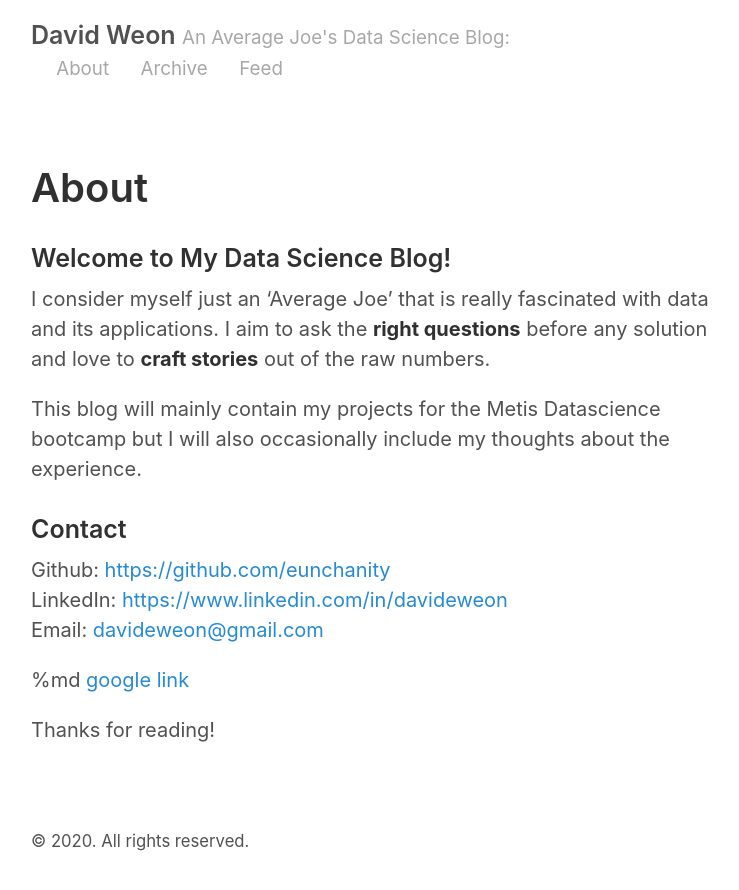
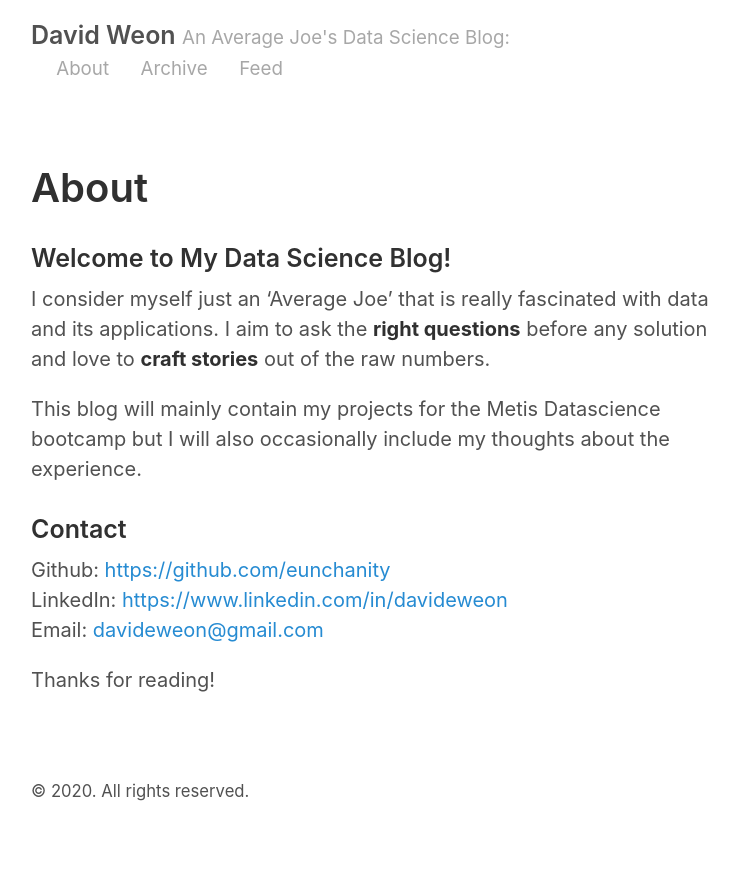
Before and after one commit to eunchanity/eunchanity.github.io, a Jekyll site: the page built from about.md, in a window 1280 px wide. Shown: the top 890 px of the page, without its empty margins (259-998 px from the left). Built offline with Jekyll 4.4.1, drawn with Linux system fonts in a browser that asks for light colours.

Commit message:
editing aboutme

```diff
--- a/about.md
+++ b/about.md
@@ -12,8 +12,6 @@
 ### Contact
 Github:			[https://github.com/eunchanity](https://github.com/eunchanity)<br/>
 LinkedIn:       [https://www.linkedin.com/in/davideweon](https://www.linkedin.com/in/davideweon)<br/>
-Email:          [davideweon@gmail.com](mailto:davideweon@gmail.com)
-
-%md <a href="https://google.com" target="_blank">google link</a>
+Email:			<mailto:davideweon@gmail.com>
 
 Thanks for reading!
```
